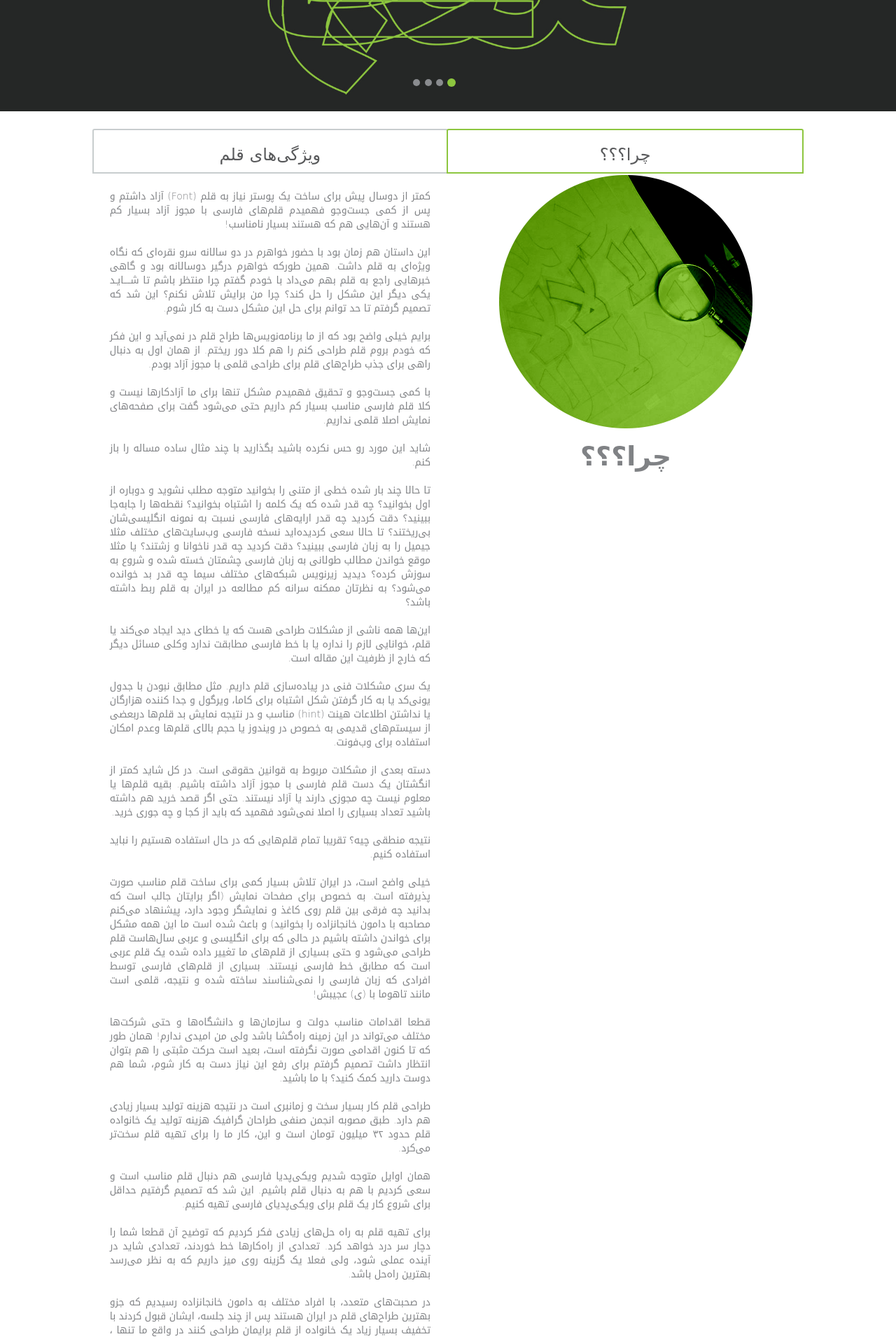
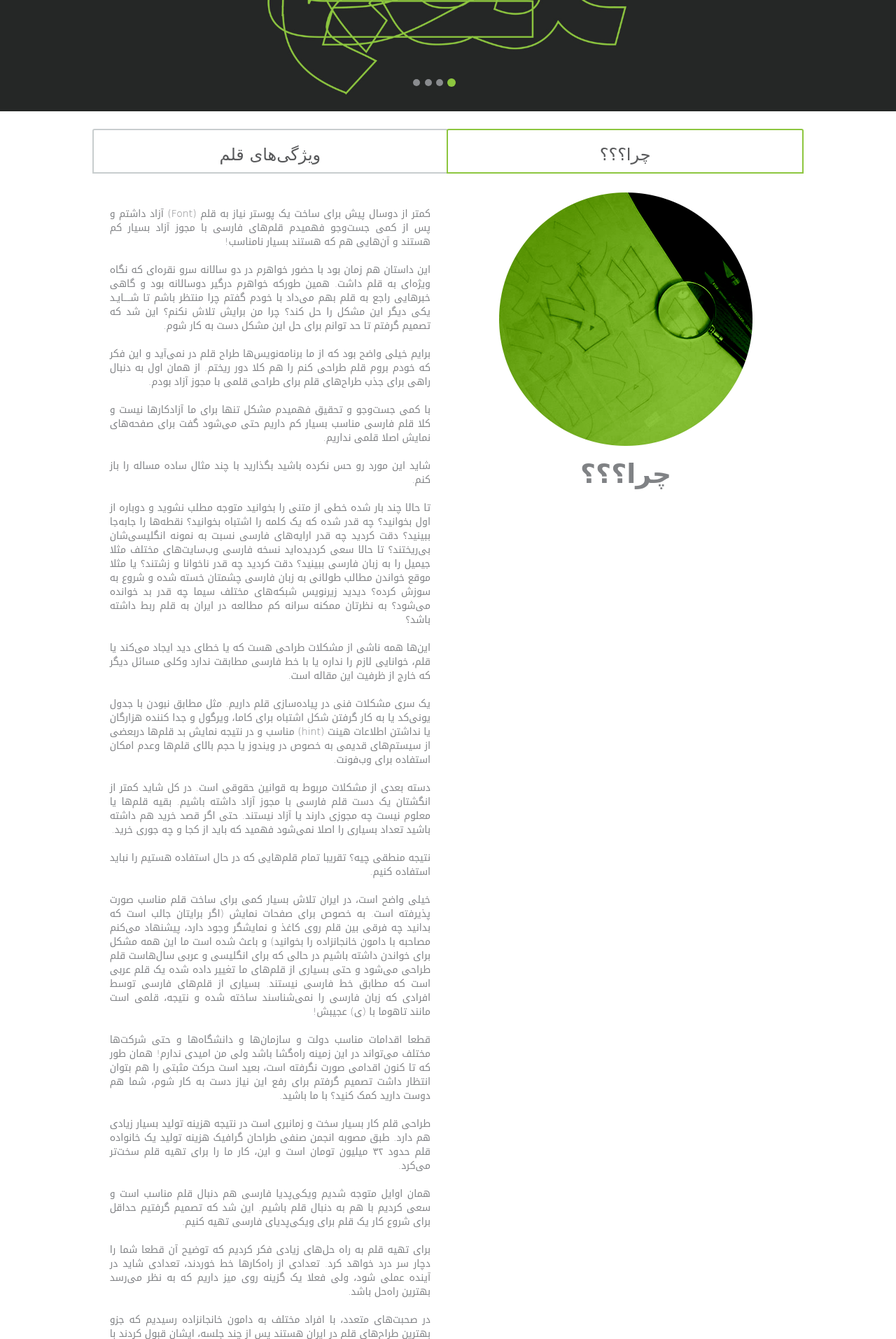
Before and after one commit to hamidfzm/pfont, a Python web app: template templates/index.html in a window 1280 px wide. Shown: the part 373-2286 px from the top of the page at 70% size. Run offline with Jinja, Linux system fonts and the light colour scheme; the template is opened without the code that fills it: most values are stand-ins (such as "Sample title", 1, 10 or a date in 2020); grey boxes marked "Sample" are stand-in pictures; form fields are guessed from the names that the template uses; some libraries are stand-ins or nearby versions.

Commit message:
adding top padding to into section

```diff
--- a/static/css/style.css
+++ b/static/css/style.css
@@ -17,6 +17,10 @@ input[type=number]::-webkit-inner-spin-button {
 
 .no-padding {
     padding: 0;
+}
+
+.top-padding {
+    padding: 25px 0;
 }
 
 .top-bottom-padding {
--- a/templates/index.html
+++ b/templates/index.html
@@ -98,7 +98,7 @@
             </a>
         </div>
 
-        <div class="col-md-6 no-padding col-md-push-6">
+        <div class="col-md-6 top-padding col-md-push-6">
             <div class="panel panel-default">
 
                 <div class="panel-body">
@@ -117,7 +117,7 @@
                 </div>
             </div>
         </div>
-        <div class="col-md-6 no-padding col-md-pull-6">
+        <div class="col-md-6 top-padding col-md-pull-6">
             <div class="panel panel-default">
 
                 <div class="panel-body">
```
